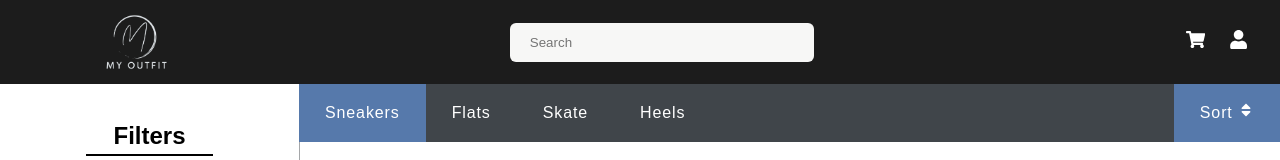
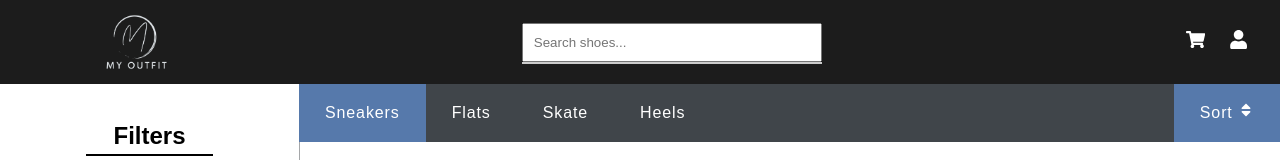
Before and after one commit to eftenow/product_listing_page, a React (Create React App) app: page / in a window 1280 px wide. Shown: the top 160 px of the page. Built offline with nearby package versions, Linux system fonts and the light colour scheme.

Commit message:
implemented searchbar

```diff
--- /dev/null
+++ b/src/Components/Searchbar/Searchbar.css
@@ -0,0 +1,44 @@
+.search-container {
+    width: 300px;
+    position: relative;
+  }
+
+  input[type="text"] {
+    width: 100%;
+    padding: 10px;
+    box-sizing: border-box;
+  }
+
+  .suggestions-box {
+    max-height: 150px;
+    overflow-y: auto;
+    border: 1px solid #ccc;
+    position: absolute;
+    width: 100%;
+    top: 100%;
+    left: 0;
+    z-index: 10;
+    background-color: #fff;
+  }
+
+  .suggestion {
+    padding: 10px;
+    display: flex;
+    align-items: center;
+    cursor: pointer;
+  }
+
+  .suggestion:hover {
+    background-color: #f7f7f7;
+  }
+
+  .suggestion-img {
+    width: 40px;
+    height: 40px;
+    object-fit: cover;
+    margin-right: 10px;
+  }
+
+  .suggestion-text {
+    font-size: 16px;
+  }
--- /dev/null
+++ b/src/Components/Searchbar/Searchbar.js
@@ -0,0 +1,41 @@
+import React, { useState } from 'react';
+import data from '../../assets/ProjectData/data.js';
+import './Searchbar.css'
+
+function Searchbar() {
+  const [searchText, setSearchText] = useState("");
+  const [filteredShoes, setFilteredShoes] = useState([]);
+
+  const handleSearchChange = (e) => {
+    const query = e.target.value;
+    setSearchText(query);
+
+    if (query.length > 1) {
+      const matches = data.filter(shoe => shoe.title.toLowerCase().includes(query.toLowerCase()));
+      setFilteredShoes(matches);
+    } else {
+      setFilteredShoes([]);
+    }
+  };
+
+  const handleSuggestionClick = (shoeName) => {
+    setSearchText(shoeName);
+    setFilteredShoes([]); // Clear the suggestions once a suggestion is clicked
+  };
+
+  return (
+    <div className="search-container">
+      <input type="text" value={searchText} onChange={handleSearchChange} placeholder="Search shoes..." />
+      <div className="suggestions-box">
+        {filteredShoes.map(shoe => (
+          <div key={shoe.title} className="suggestion" onClick={() => handleSuggestionClick(shoe.title)}>
+            <img src={shoe.img} alt={shoe.title} className="suggestion-img" />
+            <span className="suggestion-text">{shoe.title}</span>
+          </div>
+        ))}
+      </div>
+    </div>
+  );
+}
+
+export default Searchbar;
--- a/src/Containers/Header/Header.js
+++ b/src/Containers/Header/Header.js
@@ -4,6 +4,7 @@ import logo from '../../assets/images/logo.png';
 
 
 import './Header.css'
+import Searchbar from '../../Components/Searchbar/Searchbar';
 
 const Header = () => {
   return (
@@ -12,7 +13,7 @@ const Header = () => {
         <div className="logo">
           <img src={logo} alt="Logo" />
         </div>
-        <input className="search" type="text" placeholder="Search" />
+        <Searchbar />
         <div className="icons">
           <div className='icon-container'><FaShoppingCart className="icon" /></div>
           <div className='icon-container'><FaUser className="icon" /></div>
```
